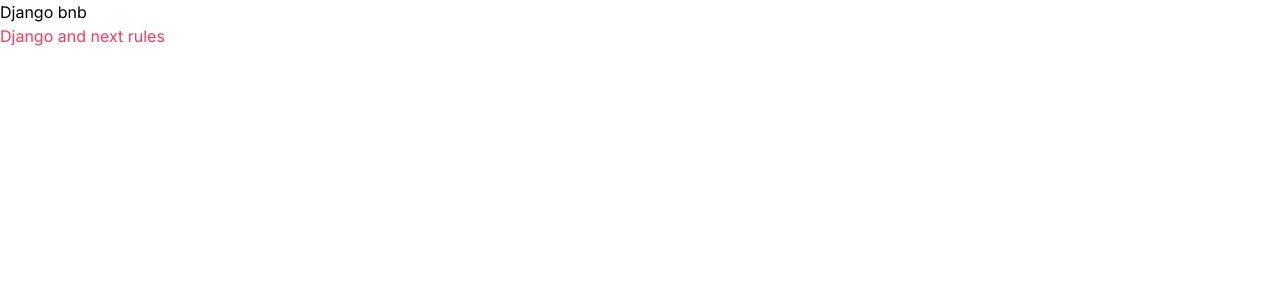
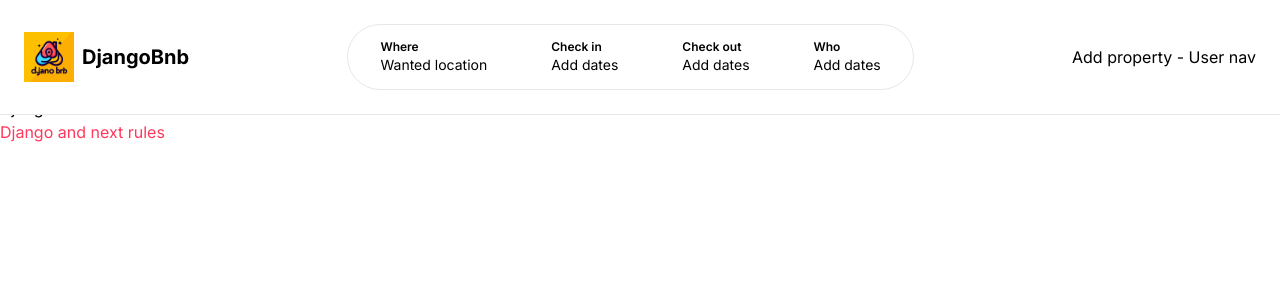
Before and after one commit to Ata-Xan/django-nextjs-airbnb, a Next.js app: page / in a window 1280 px wide. Shown: the top 300 px of the page. Built offline with nearby package versions, Linux system fonts and the light colour scheme.

Commit message:
Navbar is created

```diff
--- /dev/null
+++ b/app/components/navbar/Navbar.tsx
@@ -0,0 +1,26 @@
+import Link from 'next/link';
+import Image from 'next/image';
+import SearchFilters from './SearchFilters';
+const Navbar = () => {
+  return (
+    <nav className="w-full fixed top-0 left-0 py-6 border-b  bg-white z-10">
+        <div className = "max-w-[1500px] mx-auto px-6">
+            <div className="flex justify-between items-center">
+                  <Link href="/" className="flex items-center">
+                    <Image src="/logo.jpeg" alt="logo" width={50} height={50} />
+                    <span className="text-xl font-bold ml-2">DjangoBnb</span>
+                  </Link>
+                  <div className="flex space-x-6">
+                      <SearchFilters/>
+                  </div>
+
+                <div className="flex items-center space-x-6">
+                  Add property - User nav
+
+                </div>
+            </div>
+        </div>
+    </nav>
+  );
+}
+export default Navbar;
--- /dev/null
+++ b/app/components/navbar/SearchFilters.tsx
@@ -0,0 +1,27 @@
+const SearchFilters = () => {
+  return (
+    <div className="h-{64px} flex flex-row items-center justify-between border rounded-full">
+      <div>
+        <div className="flex flex-row items-center justify-between">
+          <div className = "h-[64px] px-8 flex flex-col justify-center rounded-full hover:bg-gray-100">
+            <p className="text-xs font-semibold">Where</p>
+            <p className="text-sm">Wanted location</p>
+          </div>
+          <div className = "h-[64px] px-8 flex flex-col justify-center rounded-full hover:bg-gray-100">
+            <p className="text-xs font-semibold">Check in</p>
+            <p className="text-sm">Add dates</p>
+          </div>
+          <div className = "h-[64px] px-8 flex flex-col justify-center rounded-full hover:bg-gray-100">
+            <p className="text-xs font-semibold">Check out</p>
+            <p className="text-sm">Add dates</p>
+          </div>
+          <div className = "h-[64px] px-8 flex flex-col justify-center rounded-full hover:bg-gray-100">
+            <p className="text-xs font-semibold">Who</p>
+            <p className="text-sm">Add dates</p>
+          </div>
+        </div>
+      </div>
+    </div>
+  );
+}
+export default SearchFilters;
--- a/app/layout.tsx
+++ b/app/layout.tsx
@@ -1,6 +1,7 @@
 import type { Metadata } from "next";
 import { Inter } from "next/font/google";
 import "./globals.css";
+import Navbar from "./components/navbar/Navbar";
 
 const inter = Inter({ subsets: ["latin"] });
 
@@ -16,7 +17,15 @@ export default function RootLayout({
 }>) {
   return (
     <html lang="en">
-      <body className={inter.className}>{children}</body>
+      <body className={inter.className}>
+        <Navbar />
+        <div className="pt-24">
+          {children}
+        </div>
+
+
+      </body>
+
     </html>
   );
 }
```
Also changed, not shown: public/logo-broken.svg (added), public/logo.jpeg (added).
